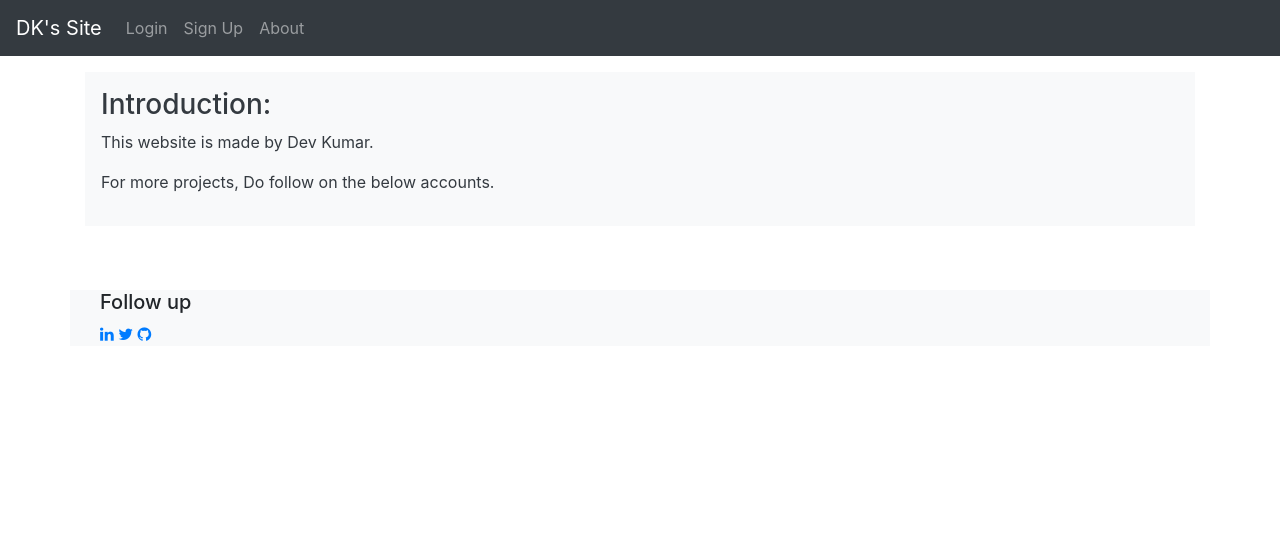
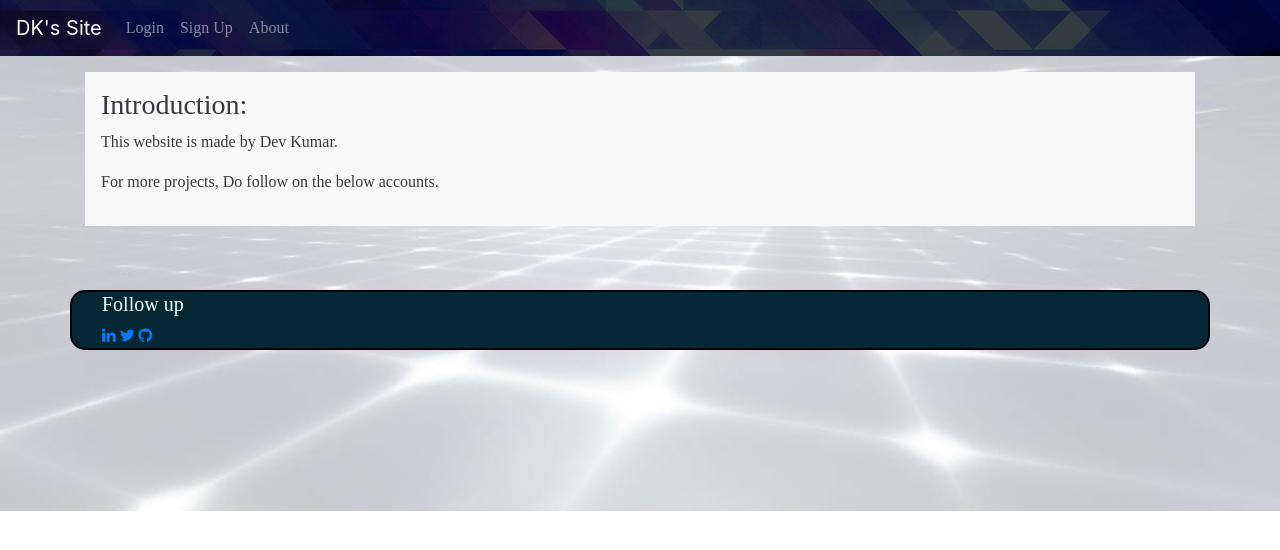
Before and after one commit to dev-dk813/Flask-webapp, a Flask app: page /about/ in a window 1280 px wide. Shown: the top 550 px of the page. Run offline with Flask 2, Linux system fonts and the light colour scheme; some libraries are stand-ins or nearby versions.

Commit message:
added styling

```diff
--- /dev/null
+++ b/static/style.css
@@ -0,0 +1,21 @@
+div{
+    font-family: rockwell;
+}
+
+body{
+    background-image: url('/static/7c7c8bf2-1189-4250-8a2b-5eb9cfc63ff4.jpg');
+    background-repeat: no-repeat;
+    background-position: center center;
+    background-size: 100%;
+}
+.bg-dark{
+    color: white;
+    background-image: url('/static/footer.jpg');
+    background-blend-mode: darken;
+}
+.bgm{
+    color: azure;
+    background-color: #052834;
+    border: 2px solid black;
+    border-radius: 15px;
+}
--- a/templates/base.html
+++ b/templates/base.html
@@ -18,7 +18,7 @@
       href="https://stackpath.bootstrapcdn.com/font-awesome/4.7.0/css/font-awesome.min.css"
       crossorigin="anonymous"
     />
-
+    <link rel="stylesheet" href="/static/style.css">
     <title>{% block title %}Home{% endblock %}</title>
   </head>
   <body>
@@ -81,7 +81,7 @@
           <link href='//netdna.bootstrapcdn.com/font-awesome/4.3.0/css/font-awesome.min.css' rel='stylesheet'/>
 
     <br>
-    <footer class="container bg-light" >
+    <footer class="container bgm" >
       <div class="col-xs-12 col-sm-6 col-md-3">
         <div class="widget no-box">
         <h5 class="widget-title">Follow up<span></span></h5>
```
Also changed, not shown: static/7c7c8bf2-1189-4250-8a2b-5eb9cfc63ff4.jpg (added), static/footer.jpg (added).
